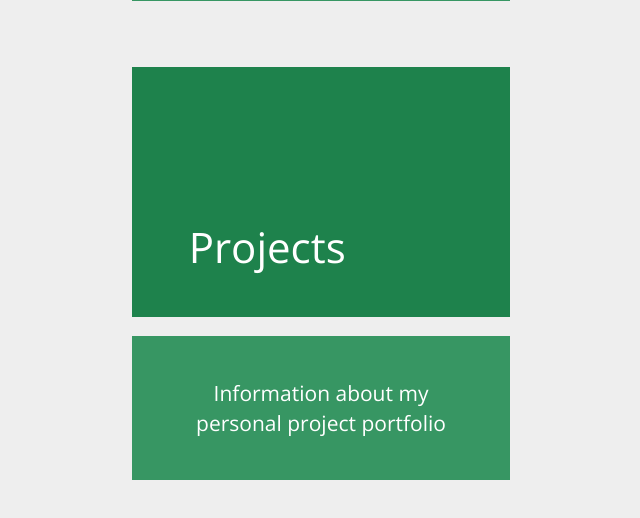
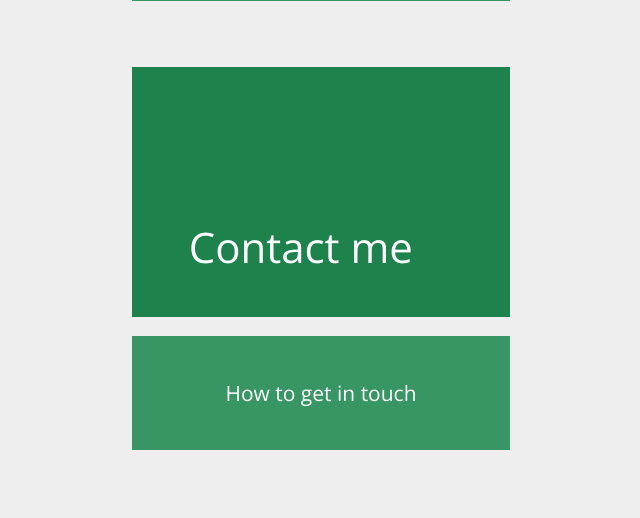
Before and after one commit to purrcat259/digitalcat, a Flask app: page / in a window 1280 px wide. Shown: the part 1421-1939 px from the top of the page, without its empty margins (319-959 px from the left). After the commit the page ends 1871 px from the top, so only its background shows below. Run offline with Flask 2, Linux system fonts and the light colour scheme; some libraries are stand-ins or nearby versions.

Commit message:
Added contact me box and route

```diff
--- a/main.py
+++ b/main.py
@@ -59,6 +59,11 @@ def project(title):
                            title=title,
                            type='project',
                            contents=contents)
+
+
+@app.route('/contact')
+def contact():
+    return 'test'
 
 """
 # @basic_auth.required
--- a/templates/index.html
+++ b/templates/index.html
@@ -69,23 +69,24 @@
         <!-- Spacer -->
         <div class="col-md-4"></div>
     </div>
-    <!-- Projects Row -->
+    <!-- Contact Row -->
     <div class="row padded-row">
         <!-- Spacer -->
         <div class="col-md-4"></div>
         <!-- Box -->
         <div class="col-md-4">
             <div class="box">
-                <a href="{{ url_for('projects') }}">
-                    <p class="box-text hvr-float">Projects</p>
+                <a href="{{ url_for('contact') }}">
+                    <p class="box-text hvr-float">Contact me</p>
                 </a>
             </div>
                 <p class="box-explanation">
-                    Information about my personal project portfolio
+                    How to get in touch
                 </p>
         </div>
         <!-- Spacer -->
         <div class="col-md-4"></div>
     </div>
+
 </div>
 {% endblock %}
```
